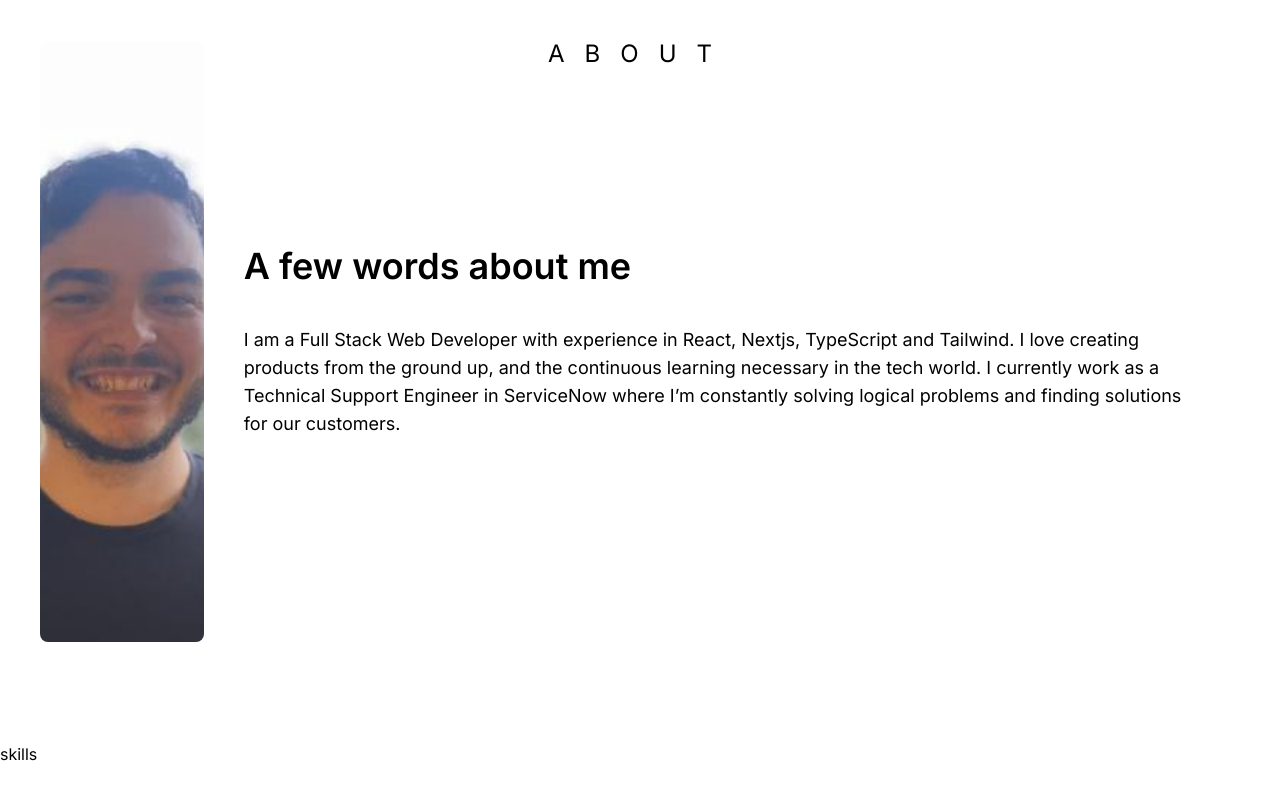
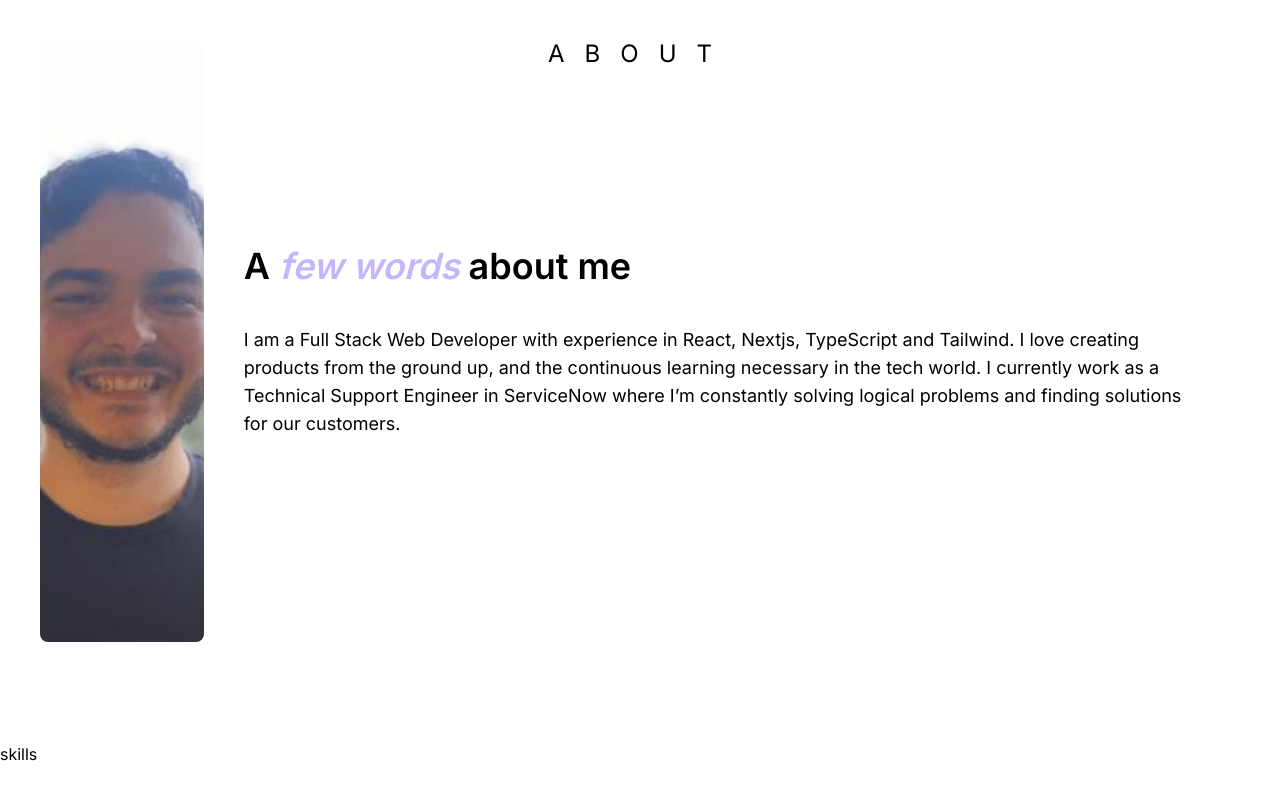
Before and after one commit to frodri13/Fabio-Rodriguez.Porfolio, a Next.js app: page / in a window 1280 px wide. Shown: the part 858-1658 px from the top of the page. Built offline with nearby package versions, Linux system fonts and the light colour scheme.

Commit message:
span styling for intro sec

```diff
--- a/components/Intro.tsx
+++ b/components/Intro.tsx
@@ -34,7 +34,7 @@ export default function Intro(){
 
             <div className="space-y-10 px-0 md:px-10">
                 <h4 className="text-4xl font-semibold">
-                    A few words about me
+                    A <span className="italic dark:text-orange-300 text-violet-300">few words</span> about me
                 </h4>
                 <p className="text-lg">
                     I am a Full Stack Web Developer with experience in React, Nextjs, TypeScript and Tailwind.
```
